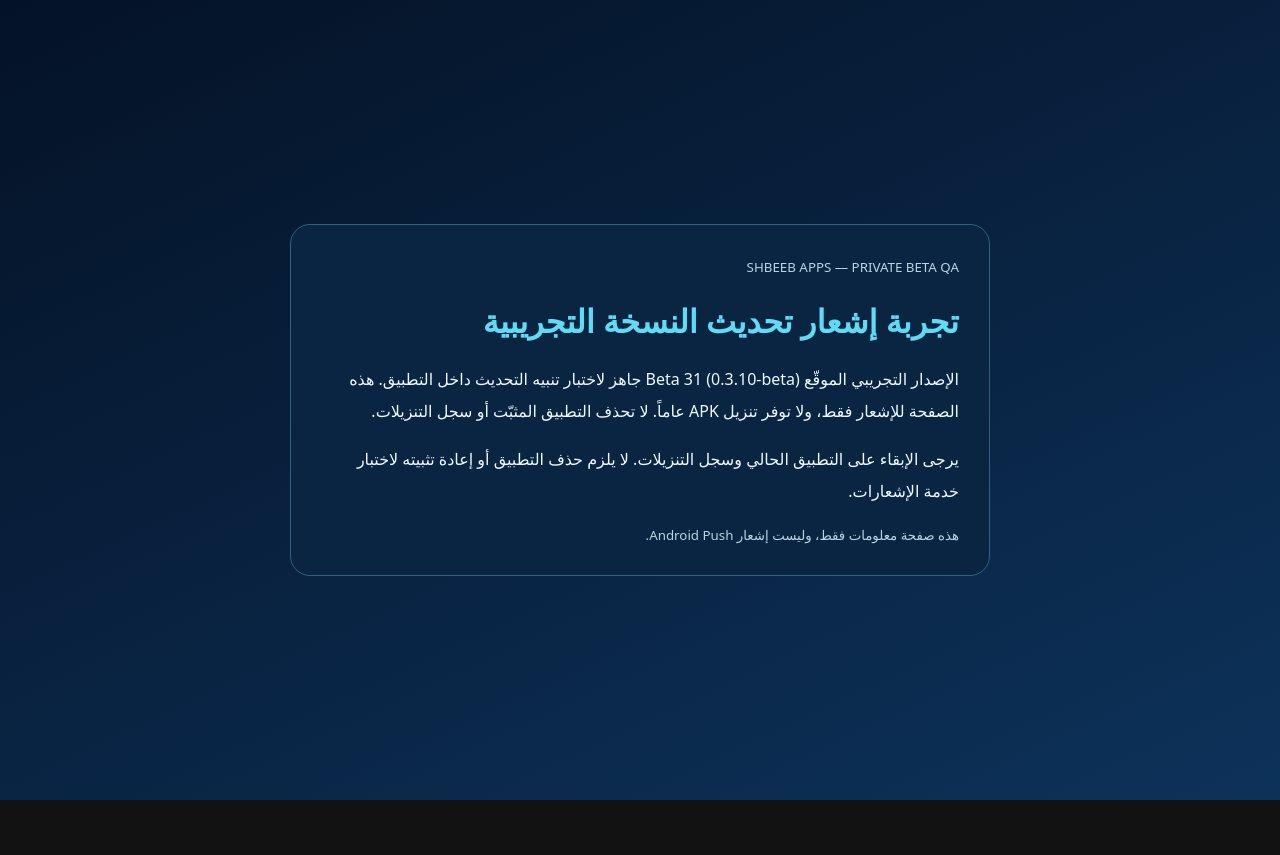
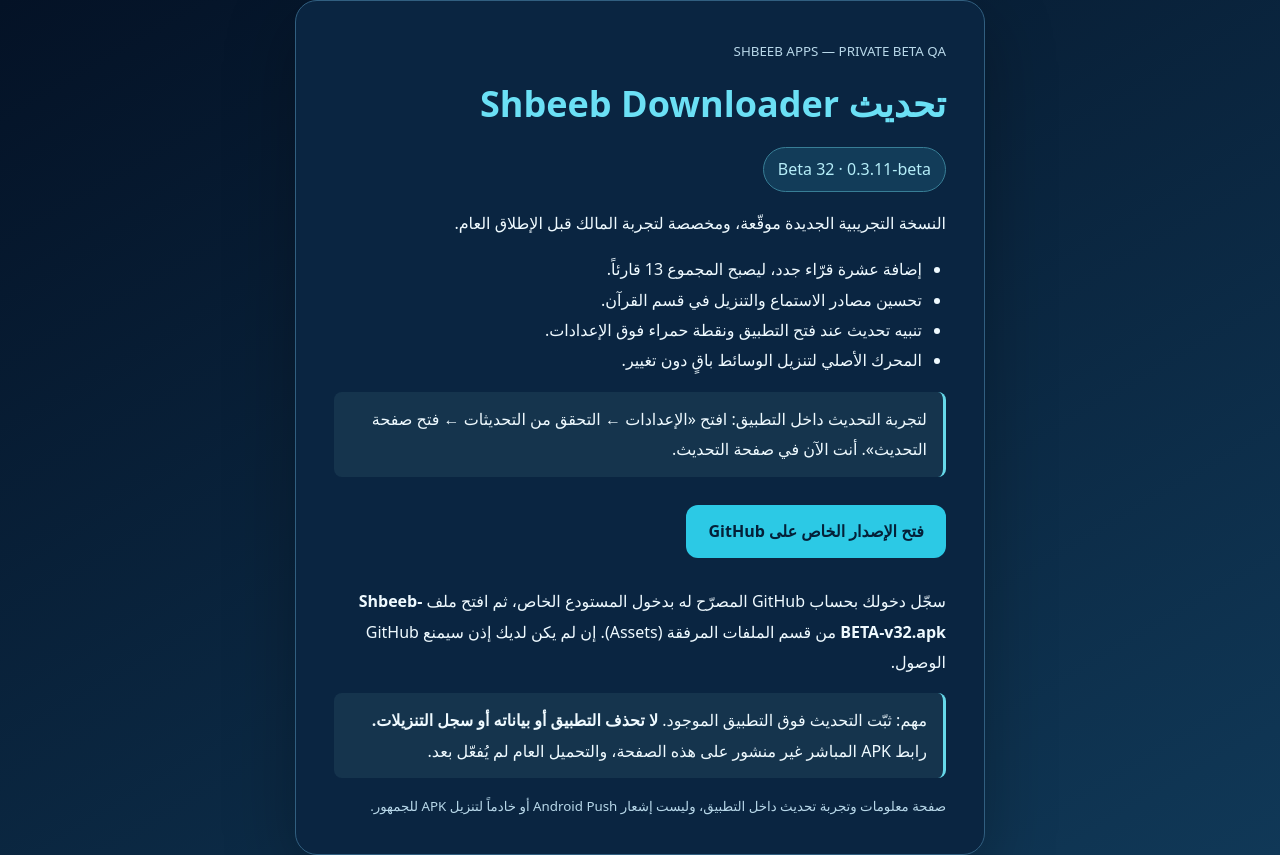
Before and after one commit to mustafashbeeb/Shbeeb-Downloader-Releases, a plain HTML site: page beta/index.html in a window 1280 px wide. Before the commit the page ends 800 px from the top, so only its background shows below. Drawn offline with Linux system fonts and the light colour scheme.

Commit message:
release(beta32): owner-only private release navigation from in-app update page

```diff
--- a/beta/index.html
+++ b/beta/index.html
@@ -1,12 +1,43 @@
 <!doctype html>
-<html lang="ar" dir="rtl"><head><meta charset="utf-8">
+<html lang="ar" dir="rtl">
+<head>
+<meta charset="utf-8">
 <meta name="viewport" content="width=device-width,initial-scale=1">
 <meta name="robots" content="noindex,nofollow">
-<meta http-equiv="Content-Security-Policy" content="default-src 'none'; style-src 'unsafe-inline'; base-uri 'none'; form-action 'none'">
-<title>Shbeeb Downloader — Beta</title>
-<style>:root{color-scheme:dark;font-family:system-ui,'Segoe UI',sans-serif}*{box-sizing:border-box}body{margin:0;min-height:100vh;display:grid;place-items:center;background:linear-gradient(155deg,#041226,#0d325a);color:#ecf9ff}main{margin:20px;max-width:700px;padding:30px;background:#0a2541;border:1px solid #316281;border-radius:20px}h1{color:#60dbf5}p{line-height:2}small{color:#b9d3e4}</style>
-</head><body><main><small>SHBEEB APPS — PRIVATE BETA QA</small><h1>تجربة إشعار تحديث النسخة التجريبية</h1>
-<p>الإصدار التجريبي الموقّع Beta 31 (0.3.10-beta) جاهز لاختبار تنبيه التحديث داخل التطبيق. هذه الصفحة للإشعار فقط، ولا توفر تنزيل APK عاماً. لا تحذف التطبيق المثبّت أو سجل التنزيلات.</p>
-<p>يرجى الإبقاء على التطبيق الحالي وسجل التنزيلات. لا يلزم حذف التطبيق أو إعادة تثبيته لاختبار خدمة الإشعارات.</p>
-<small>هذه صفحة معلومات فقط، وليست إشعار Android Push.</small>
-</main></body></html>
+<meta http-equiv="Content-Security-Policy" content="default-src 'none'; style-src 'unsafe-inline'; base-uri 'none'; form-action 'none'; object-src 'none'">
+<title>Shbeeb Downloader — Beta 32</title>
+<style>
+:root{color-scheme:dark;font-family:system-ui,'Segoe UI',sans-serif}
+*{box-sizing:border-box}
+body{margin:0;min-height:100vh;display:grid;place-items:center;background:linear-gradient(150deg,#041226,#103857);color:#effaff}
+main{width:min(690px,calc(100vw - 32px));padding:clamp(22px,5vw,38px);border-radius:22px;background:#0a2541;border:1px solid #315f80;box-shadow:0 20px 70px #0004}
+small{color:#b8d8e9}
+h1{color:#6be0f5;font-size:clamp(1.6rem,4vw,2.25rem);line-height:1.4;margin:.5em 0}
+p,li{line-height:1.9}
+ul{padding-right:24px}
+.version{display:inline-block;background:#123c59;border:1px solid #387e96;border-radius:999px;padding:6px 14px;color:#b5edf8}
+a.private{display:inline-block;padding:14px 22px;border-radius:12px;background:#2cc9e5;color:#042038;font-weight:700;text-decoration:none;margin:12px 0;line-height:1.6}
+a.private:focus-visible{outline:3px solid white;outline-offset:3px}
+.note{background:#15344d;border-right:3px solid #66d8e9;padding:12px 16px;border-radius:8px}
+</style>
+</head>
+<body>
+<main>
+<small>SHBEEB APPS — PRIVATE BETA QA</small>
+<h1>تحديث Shbeeb Downloader</h1>
+<p><span class="version" dir="ltr">Beta 32 · 0.3.11-beta</span></p>
+<p>النسخة التجريبية الجديدة موقّعة، ومخصصة لتجربة المالك قبل الإطلاق العام.</p>
+<ul>
+<li>إضافة عشرة قرّاء جدد، ليصبح المجموع 13 قارئاً.</li>
+<li>تحسين مصادر الاستماع والتنزيل في قسم القرآن.</li>
+<li>تنبيه تحديث عند فتح التطبيق ونقطة حمراء فوق الإعدادات.</li>
+<li>المحرك الأصلي لتنزيل الوسائط باقٍ دون تغيير.</li>
+</ul>
+<p class="note">لتجربة التحديث داخل التطبيق: افتح «الإعدادات ← التحقق من التحديثات ← فتح صفحة التحديث». أنت الآن في صفحة التحديث.</p>
+<p><a class="private" href="https://github.com/mustafashbeeb/Shbeeb-Downloader/releases/tag/untagged-2fc87efb09b13c838231" rel="noopener noreferrer">فتح الإصدار الخاص على GitHub</a></p>
+<p>سجّل دخولك بحساب GitHub المصرّح له بدخول المستودع الخاص، ثم افتح ملف <strong dir="ltr">Shbeeb-BETA-v32.apk</strong> من قسم الملفات المرفقة (Assets). إن لم يكن لديك إذن سيمنع GitHub الوصول.</p>
+<p class="note">مهم: ثبّت التحديث فوق التطبيق الموجود. <strong>لا تحذف التطبيق أو بياناته أو سجل التنزيلات.</strong> رابط APK المباشر غير منشور على هذه الصفحة، والتحميل العام لم يُفعّل بعد.</p>
+<small>صفحة معلومات وتجربة تحديث داخل التطبيق، وليست إشعار Android Push أو خادماً لتنزيل APK للجمهور.</small>
+</main>
+</body>
+</html>
```
